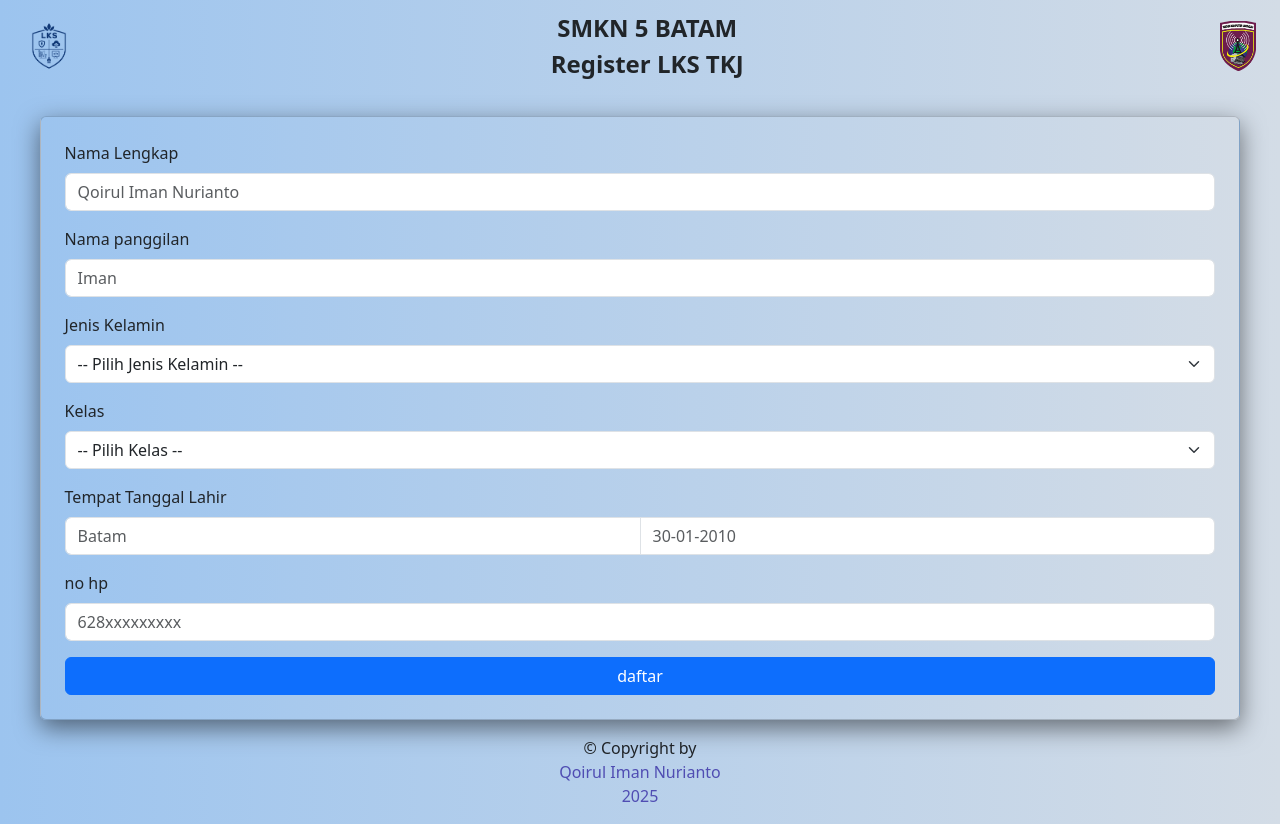
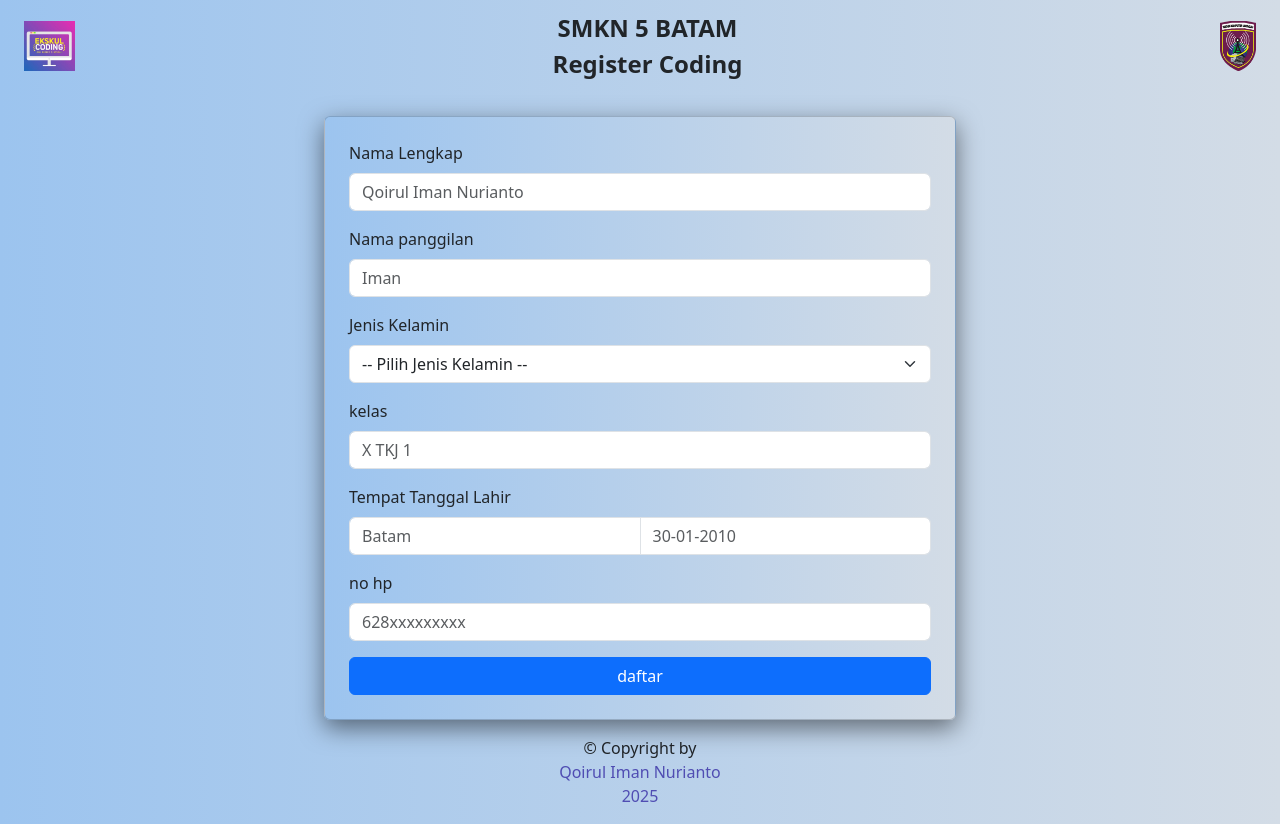
Before and after one commit to qoiruliman/Form-pendaftran, a plain HTML site: page index.html in a window 1280 px wide. Drawn offline with Linux system fonts and the light colour scheme.

Commit message:
last update

```diff
--- a/aset/script.js
+++ b/aset/script.js
@@ -25,9 +25,13 @@ form.addEventListener("submit", async function (e) {
     if (response.ok) {
       notif.style.display = "block";
       notif.innerHTML = `Selamat, Anda berhasil mendaftar. Silakan masuk ke discord lks. <br>
-    <a href="https://discord.gg/MgfGFF3Mqz" class=" d-flex align-items-center jus" target="_blank">Klik di sini untuk
+    <a href="https://chat.whatsapp.com/FwvY4XXvSWmLyYAQzoW8Su" class=" d-flex align-items-center jus" target="_blank">Klik di sini untuk
         info lebih
         lanjut.</a>`;
+      //   notif.innerHTML = `Selamat, Anda berhasil mendaftar. Silakan masuk ke discord lks. <br>
+      // <a href="https://discord.gg/MgfGFF3Mqz" class=" d-flex align-items-center jus" target="_blank">Klik di sini untuk
+      //     info lebih
+      //     lanjut.</a>`;
       form.reset();
     } else {
       notif.style.display = "block";
--- a/aset/styles.css
+++ b/aset/styles.css
@@ -56,6 +56,17 @@
      text-decoration: underline;
  }
 
+ #pendaftaranForm {
+     width: 95%;
+ }
+
+ @media (min-width: 768px) {
+     #pendaftaranForm {
+         width: 50%;
+     }
+ }
+
+
  @media (max-width: 400px) {
 
      .header-content img {
--- a/index.html
+++ b/index.html
@@ -17,14 +17,14 @@
 </div>
 <header>
     <div class="header-content d-flex align-items-center justify-content-between px-4">
-        <img src="./aset/lks.png" alt="Logo Kiri">
-        <div class="header-title text-align-center">SMKN 5 BATAM <br> Register LKS TKJ</div>
+        <img src="./aset/coding.png" alt="Logo Kiri">
+        <div class="header-title text-align-center">SMKN 5 BATAM <br> Register Coding</div>
         <img src="./aset/tkj.png" alt="Logo Kanan">
     </div>
 </header>
 
 <div class="d-flex justify-content-center align-items-center pt-4 p-2">
-    <form action="" class="card p-4" id="pendaftaranForm" style="width: 95%;">
+    <form action="" class="card p-4" id="pendaftaranForm">
         <div class=" mb-3">
             <label for="nama_lengkap" class="form-label">Nama Lengkap</label>
             <input type="text" class="form-control" name="nama_lengkap" id="nama_lengkap"
@@ -46,16 +46,10 @@
         </div>
 
         <div class="mb-3">
-            <label for="kelas" class="form-label">Kelas</label>
-            <select class="form-select" id="kelas" name="kelas" required>
-                <option value="">-- Pilih Kelas -- </option>
-                <option value="X TKJ 1">X TKJ 1</option>
-                <option value="X TKJ 2">X TKJ 2</option>
-                <option value="XI TKJ 1">XI TKJ 1</option>
-                <option value="XI TKJ 2">XI TKJ 2</option>
-                <option value="XI TKJ 3">XI TKJ 3</option>
-            </select>
+            <label for="kelas" class="form-label">kelas</label>
+            <input type="text" class="form-control" name="kelas" id="kelas" placeholder="X TKJ 1" required>
         </div>
+
         <div class="mb-3 ">
             <label for="tempat_lahir" class="form-label">Tempat Tanggal Lahir</label>
             <div class="input-group">
```
Also changed, not shown: aset/coding.png (added), 1 other file.
